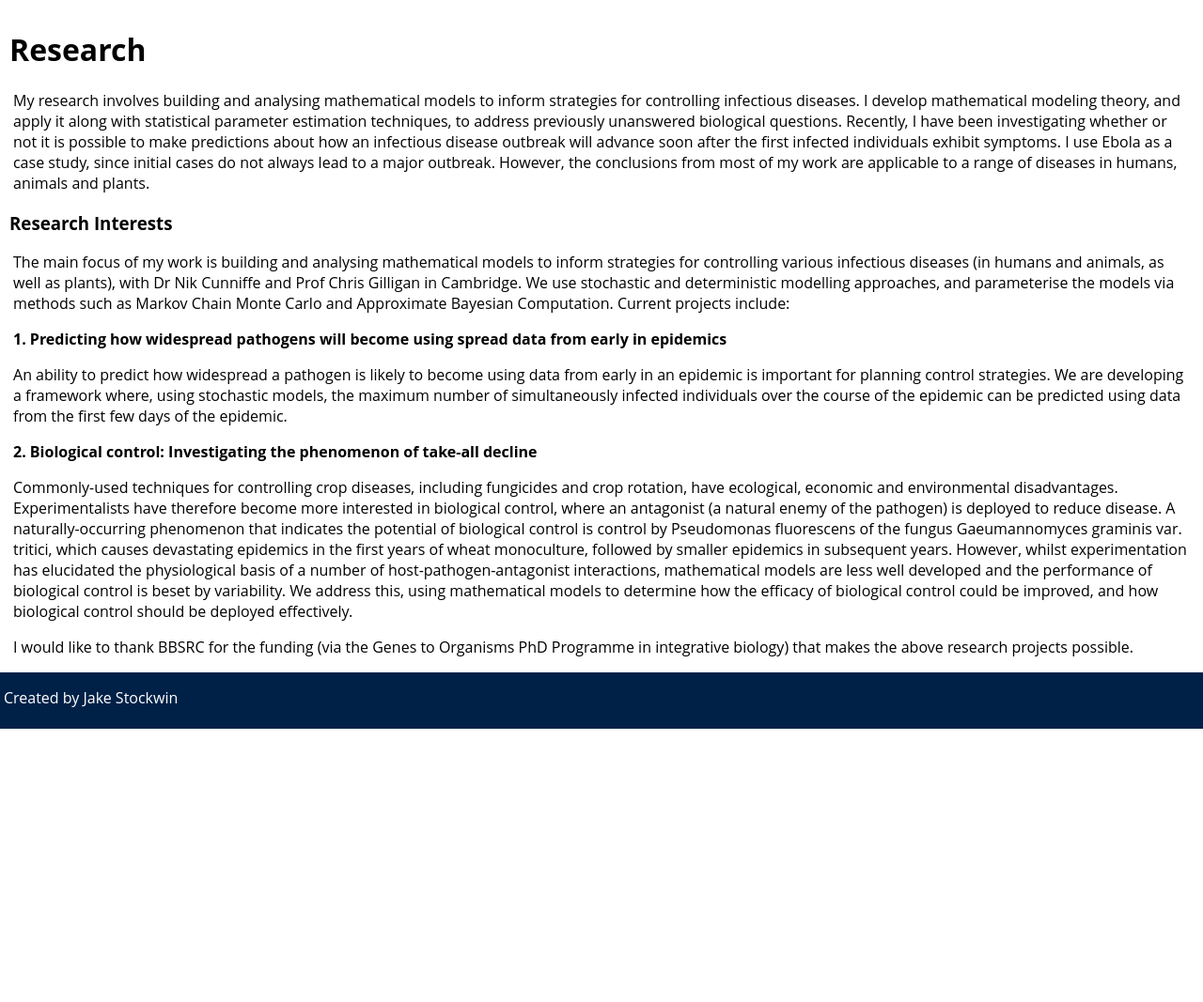
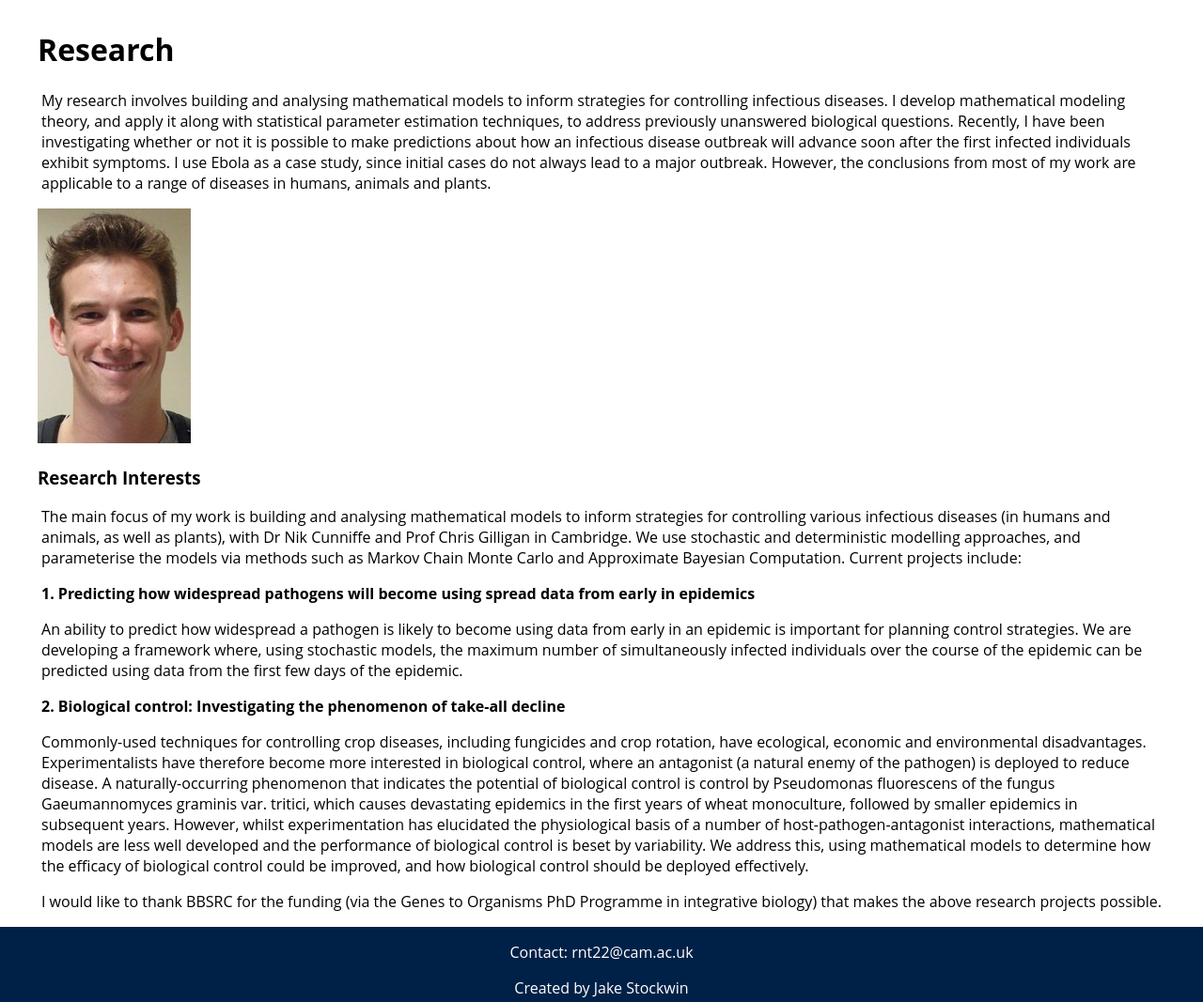
Before and after one commit to robin-thompson/robin-thompson.github.io, a Jekyll site: the page built from research.html, in a window 1280 px wide. Shown: the part 150-1217 px from the top of the page at 94% size. Built offline with Jekyll 4.4.1, drawn with Linux system fonts in a browser that asks for light colours; before the commit the page ends 926 px from its top, so only the background shows below that.

Commit message:
Updated styling and added some content
Set a max-width for the content. Taking up the whole of a widescreen
looks silly. Added Robin's email to footer, and a picture on one of the
pages, just to have an example where the footer starts off the screen.

```diff
--- a/_includes/footer.html
+++ b/_includes/footer.html
@@ -1,3 +1,4 @@
 <div id=footer>
-  <p>Created by <a href="http://jakestockwin.co.uk">Jake Stockwin</a></p>
+  <p> Contact: <a href="mailto:rnt22@cam.ac.uk">rnt22@cam.ac.uk</a>
+  <p>Created by <a href="http://jakestockwin.co.uk" target="_blank">Jake Stockwin</a></p>
 </div>
--- a/research.html
+++ b/research.html
@@ -11,7 +11,7 @@ title: Research
   of my work are applicable to a range of diseases in humans, animals and plants.
 </p>
 
-
+<img src="images/robin.jpg">
 <h3>Research Interests</h3>
 
 <p>The main focus of my work is building and analysing mathematical models to inform strategies for controlling various infectious
--- a/style.scss
+++ b/style.scss
@@ -8,7 +8,7 @@ $header-text-color: #FFF;
 
 $fade-time: 500ms;
 
-$footer-height: 60px;
+$footer-height: 80px;
 
 
 @mixin fading-underline($color){
@@ -59,6 +59,9 @@ li{
 #content{
 	padding: 10px;
 	padding-bottom: $footer-height;
+	max-width: 1200px;
+	margin-left: auto;
+	margin-right: auto;
 }
 
 // Top-Nav
@@ -101,6 +104,7 @@ li{
 	color: $header-text-color;
 	width: 100%;
 	height: $footer-height;
+	text-align: center;
 	a{
 		text-decoration: none;
 		color: $header-text-color;
```
